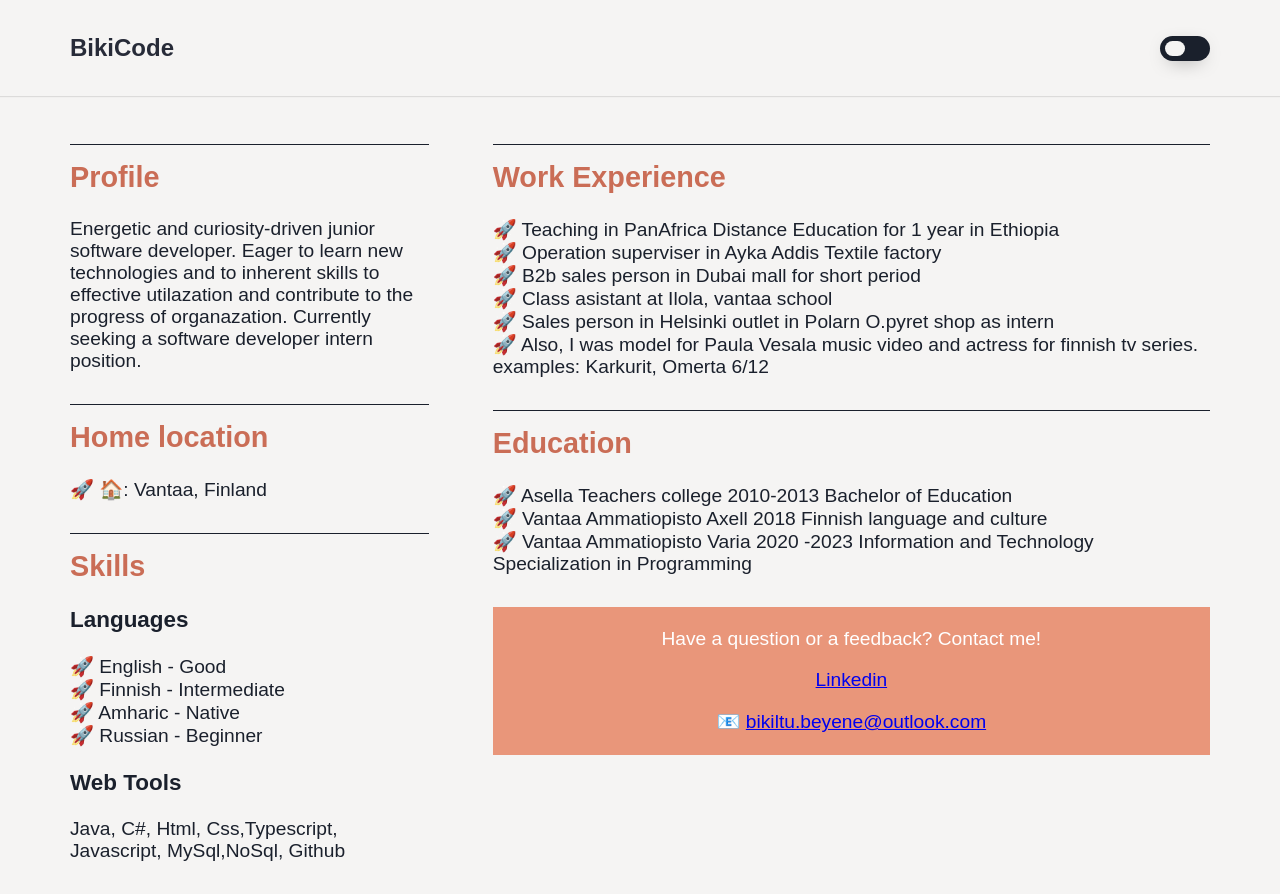
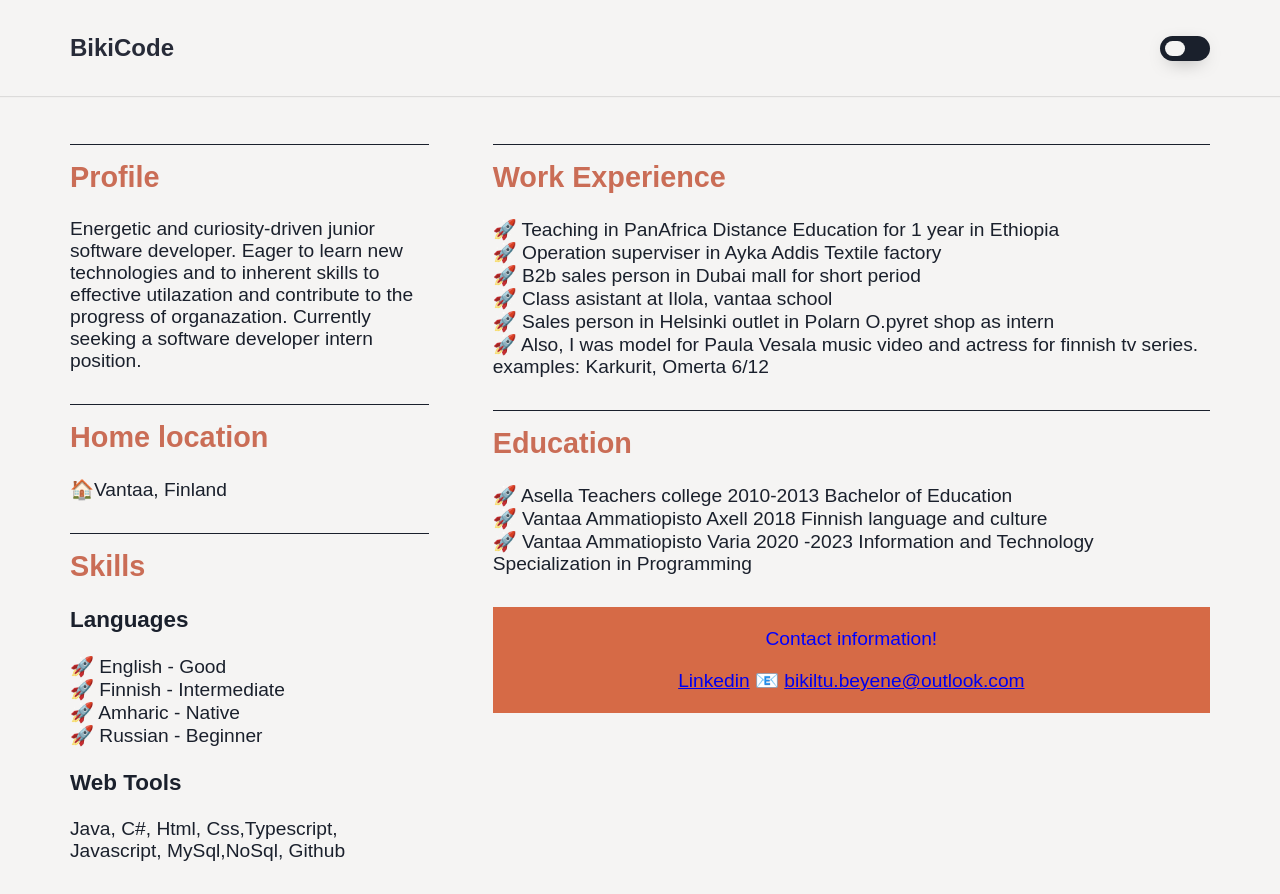
Before and after one commit to biki-code/portfolio, a React (Create React App) app: page /#/about in a window 1280 px wide. Built offline with nearby package versions, Linux system fonts and the light colour scheme.

Commit message:
somechanges

```diff
--- a/src/components/about/AboutComponent.module.scss
+++ b/src/components/about/AboutComponent.module.scss
@@ -65,7 +65,9 @@
   footer {
     text-align:center;
     padding: 2px;
-    background-color: DarkSalmon;
+    background-color: rgb(214, 106, 70);
     color: white;
+    color: var(--link-color);
+
   }
 }
--- a/src/components/about/AboutComponent.tsx
+++ b/src/components/about/AboutComponent.tsx
@@ -19,7 +19,7 @@ const AboutComponent: React.FC<AboutComponentProps> = () => {
           <section>
             <h1>Home location</h1>
             <p>
-              <span>🏠: Vantaa, Finland</span>
+              <p>🏠Vantaa, Finland</p>
             </p>
           </section>
           <section>
@@ -58,13 +58,11 @@ const AboutComponent: React.FC<AboutComponentProps> = () => {
             </p>
           </section>
           <footer>
-            <p>Have a question or a feedback? Contact me!</p>
+            <p>Contact information!</p>
             <p>
               <a href="https://www.linkedin.com/in/bikiltu-t-94960a1b6/" target="_blank" rel="noreferrer">
                 Linkedin
-              </a>
-            </p>
-            <p>
+              </a>{" "}
               📧 <a href="mailto:bikiltu.beyene@outlook.com">bikiltu.beyene@outlook.com</a>
             </p>
           </footer>
```
